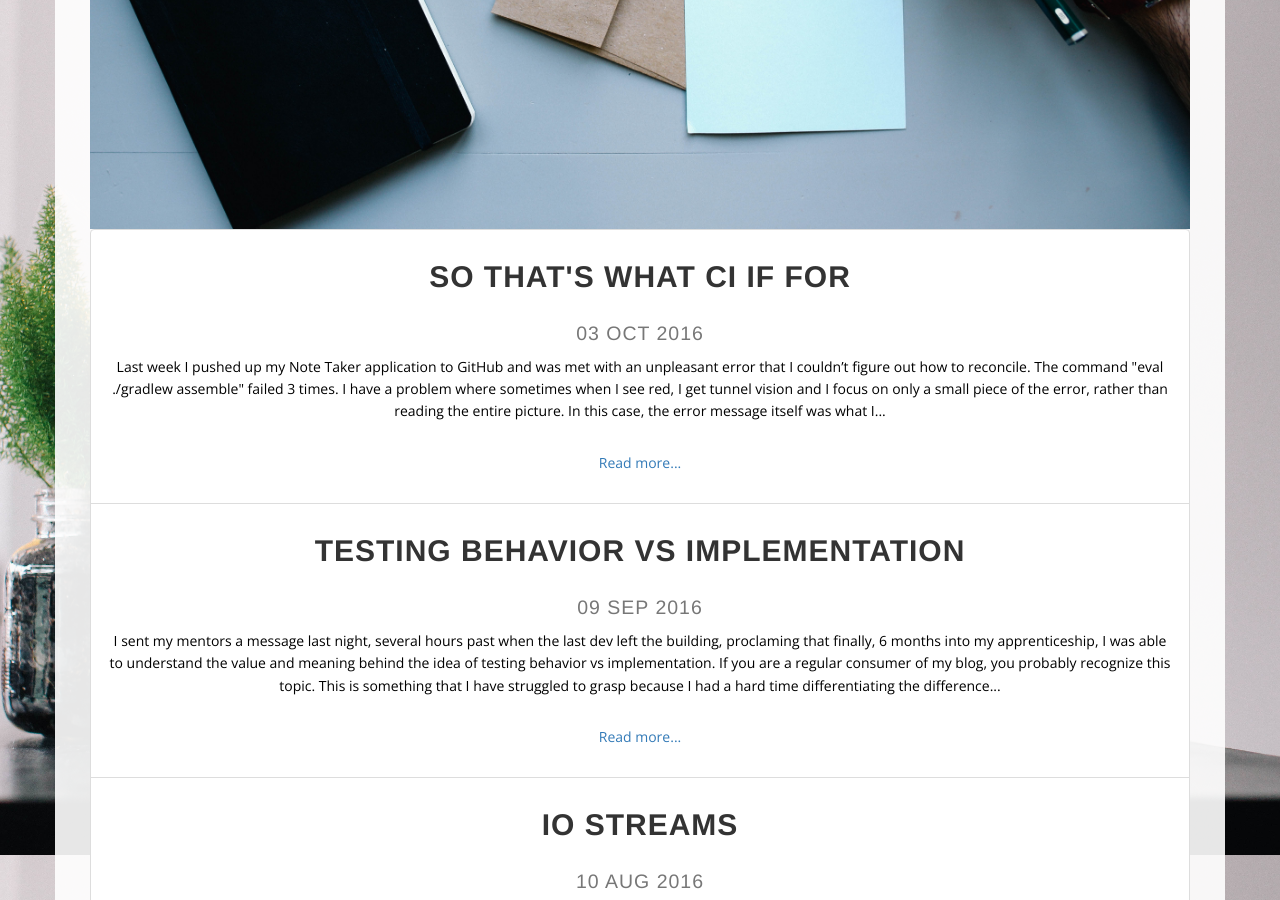
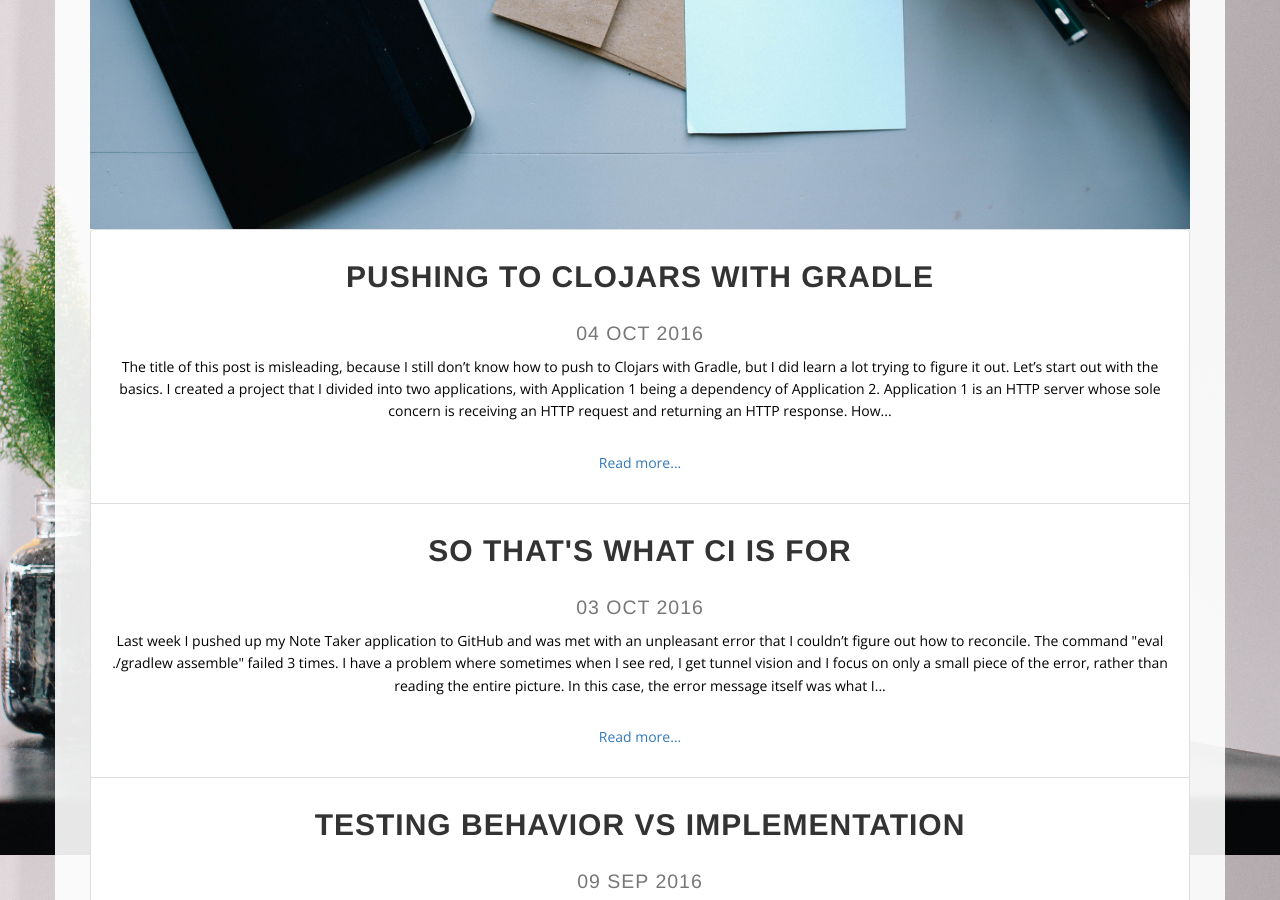
Before and after one commit to voilawalla/voilawalla.github.io, a Jekyll site: the page built from blog/index.html, in a window 1280 px wide and 900 px high, scrolled down 945 px. Built offline with Jekyll 4.4.1, drawn with Linux system fonts in a browser that asks for light colours; nearby versions of some CDN libraries; some web fonts are replaced; library files that are not in the unit come from our copies; some of the changed lines change nothing that is shown.

Commit message:
add blog post

````diff
--- a/_posts/2016-10-03-so-thats-what-ci-is-for.md
+++ b/_posts/2016-10-03-so-thats-what-ci-is-for.md
@@ -1,6 +1,6 @@
 ---
 layout: post
-title: So that's what CI if for
+title: So that's what CI is for
 date: 2016-10-03
 ---
 
--- /dev/null
+++ b/_posts/2016-10-04-pushing-to-clojars-with-gradle.md
@@ -0,0 +1,157 @@
+---
+layout: post
+title: Pushing to Clojars with Gradle
+date: 2016-10-04
+---
+
+The title of this post is misleading, because I still don't know how to push to Clojars with Gradle, but I did learn a lot trying to figure it out.
+
+Let's start out with the basics. I created a project that I divided into two applications, with __Application 1__ being a dependency of __Application 2__.
+
+Application 1 is an HTTP server whose sole concern is receiving an HTTP request and returning an HTTP response. How that request is transformed into a response, the actual implementation, is not the concern of Application 1, though through which channels that takes place is specified. Application 2, on the other hand, is concerned with the implementation details. Application 2 dictates which routes exist, how the routes are handled, and of what the response consists.
+
+Because each of the applications are written in Java, I don't have to worry about strange interop details. The only thing I needed to do was to make Application 1's jar file available to Application 2.
+
+
+## Including the Jar locally
+
+Not my first instinct, but the easiest method was to manually include Application 1's jar file in Application 2's source code. I saved the jar file in my libs directory and accessed it as a dependency in my Gradle build file. This was an easy enough addition to gradle.build.
+
+```
+repositories {
+    mavenCentral()
+
+    flatDir {
+        dirs 'libs'
+    }
+}
+
+dependencies {
+    testCompile 'junit:junit:4.11'
+    compile name: 'JavaHttpServer'
+}
+```
+
+The problem with this implementation is that I am working with a completely static dependency. Any time I make a change to Application 1, I would have to copy the jar into Application 2. This is not very practical.
+
+
+## Importing an External Jar
+
+A more prudent option would be to save the Jar file externally in an artifact library. I initially looked into uploading to Maven central, but that is definitely not an easy thing to negotiate. Part of the problem was that I was working with a Gradle build file rather than a Maven pom, so it was like all of the instructions were written in French. Another avenue I started down was to attempt to make a personal remote maven repository, but that too lead me to a dark place. Maven documentation is not the best, and Gradle was not significantly better.
+
+My mentor and another code reviewer suggested Clojars, which I did check out, but because there was no mention of Gradle, I set aside. Gradle includes in their documentation instructions to upload to a Maven repository. What I did not initally realize was that Clojars is just a Maven repository, so I already had the instructions.
+
+
+### Maven plugin
+
+Attempt number one involved the [Maven plugin](https://docs.gradle.org/current/userguide/maven_plugin.html#uploading_to_maven_repositories) for Gradle. The value of this plugin which adds support for deploying artifacts to Maven repositories. An artifact is a file of the project that is meant be externally exposed, like, for instance, a Jar file.
+
+By including the plugin, an additional task `install` is included among the other Gradle tasks which [installs the associated artifacts to the local Maven cache](https://docs.gradle.org/current/userguide/maven_plugin.html#sec:maven_tasks).
+
+According to the Gradle documentation, in order to upload to a Maven repository, the following code would need to be included in the `build.gradle` file:
+
+```
+artifact {
+  archives thingToArchive
+}
+
+uploadArchives {
+    repositories {
+        mavenDeployer {
+            repository(url: "https://clojars.org/repos")
+        }
+    }
+}
+```
+
+The build file tasks are run when the application is built, so this task will create the pom file that Maven repositories require, and upload the files to the specified target in the pom. In a perfect world, I am done. In _my_ world, different story.
+
+
+### Danger, Will Robinson!
+
+The first error I encountered was mostly my fault.
+
+```
+Failed to deploy artifacts: Could not transfer artifact <jar> from/to clojars2 (https://clojars.org/repo/): Failed to transfer file: <jar> Return code is: 401, ReasonPhrase:Unauthorized.
+```
+
+While the Gradle documentation did not specify that I needed to add authentication, how else would it work? I want to upload to my specific clojars repository and I do not want other people to put their garbage in my library. After a little digging, I added the following line to the `mavenDeployer` task.
+
+```
+authentication(userName: "myUserName", password: "myPassword")
+```
+
+That actually got rid of my original error, but now, a new one.
+
+```
+Failed to deploy artifacts: Could not transfer artifact <jar> from/to clojars (http://clojars.org/repo/): Failed to transfer file: <jar>. Return code is: 405, ReasonPhrase:Not Allowed.
+```
+
+
+### Bringing in the Reinforcements
+
+This was as far as I could get without help. I brought in reinforcements to help me figure out where to go from here.
+
+After also knocking his head against a wall trying to figure out the configuration, Geoff decided to rely on an old fallback: Boot.
+
+Let's take a look at what problems we were trying to overcome. First of all, I have an established Clojars account, but the clojars documentation does not include Gradle upoad instructions. Secondly, Gradle's instructions are perhaps incomplete, as even with help confirming I was following the instructions as written, I still could not figure out how to resolve the error.
+
+This is not to say that some other configuration would not have been much easier. Something about the combination of me using Gradle from a Java app to push to Clojars just did not jive.
+
+
+### Building with Boot
+
+So a couple of decisions were made when Geoff stepped in. He confirmed to me that this was indeed a known pain point. He also made me aware of the fact that I can work around our current blocker.
+
+Geoff, being the enthusiast of weird technologies he is, introduced me to Boot and the `boot.build` file. I was hoping that I could complete this blog post while benefitting from his in-room presence, but because I blog slow, I am currently finishing up this post from a bar stool in River North while watching a tense wild card playoff between my Mets and the Giants.
+
+Here is the build file, it should be pretty self explanitory.
+
+```
+(set-env! :repositories [["clojars" {:url "https://clojars.org/repo/"
+                                     :username "myUserName"
+                                     :password "myPassWord"}]])
+
+(task-options!
+  push {:file "build/libs/java-http-server-1.0-SNAPSHOT.jar"
+        :pom  "build/poms/pom-default.xml"
+        :repo "clojars"})
+```
+
+With the help of Google instead of Geoff, I am going to attemt to explain this with you. The first thing that is happening is I am using the `set-env!` boot command to alter the repositories key, which is a part of the JVM classpath. I am setting the values to what I need my pom to communicate to Clojars. After that, I am setting values for when I call `boot push`.
+
+There are a couple of additional configuration efforts I had to make in order to ensure that the file updated with each push. First, I had to include the version in my boot file. I also had to specify `group` in the gradle build file because the pom file that was being automatically generated (required for Clojars) needed this specified. Additionally, I had to specify a root project name in a settings.gradle file because the default would be the package name, `JavaHttpServer`, but that would not work because Clojars does not like camel case.
+
+
+### Putting it all together
+
+Now that I have everything set up, I need to run two commands, but first, I will need to build the application to make sure that everything is in place and the pom file is up to date. I am also using the gradle wrapper to run my tests, so if I want the wrapper to be available in the jar, I would have to call `gradle wrapper` to provide the supporting files.
+
+```
+gradle install
+```
+
+`install` is a command made available by the Maven plugin. As mentioned above, this adds the artifacts to the local Maven cache.
+
+```
+boot push
+```
+
+The push command pushes the pom and jar file to where I specified in the boot build file, which is my Clojars repo. And there you have it, a fresh jar, ready to be pulled down from Clojars.
+
+
+## Including the Jar in your application
+
+There are two inclusions that you will need in your Gradle build file that will allow you to include the jar.
+
+```
+repositories {
+   maven { url 'https://clojars.org/repo' }
+}
+
+dependencies {
+  compile 'org.clojars.ncarpenter:java-http-server:1.0-SNAPSHOT'
+}
+```
+
+This shows that I want access to the Clojars repo in this application. Second, I am including the jar as a dependency in the application. Now, all I have to do in include the file I want where I want to use it in the application. It's as simple as that.
````
